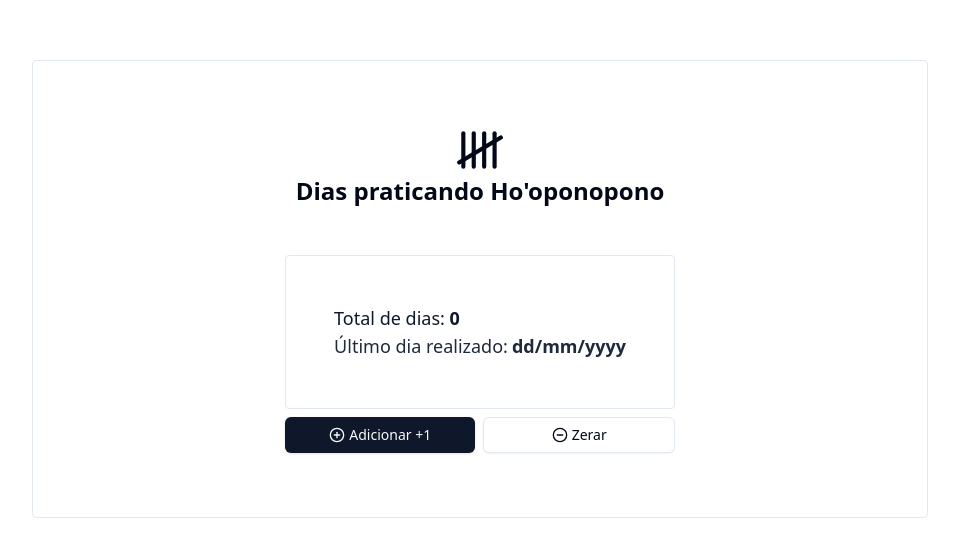
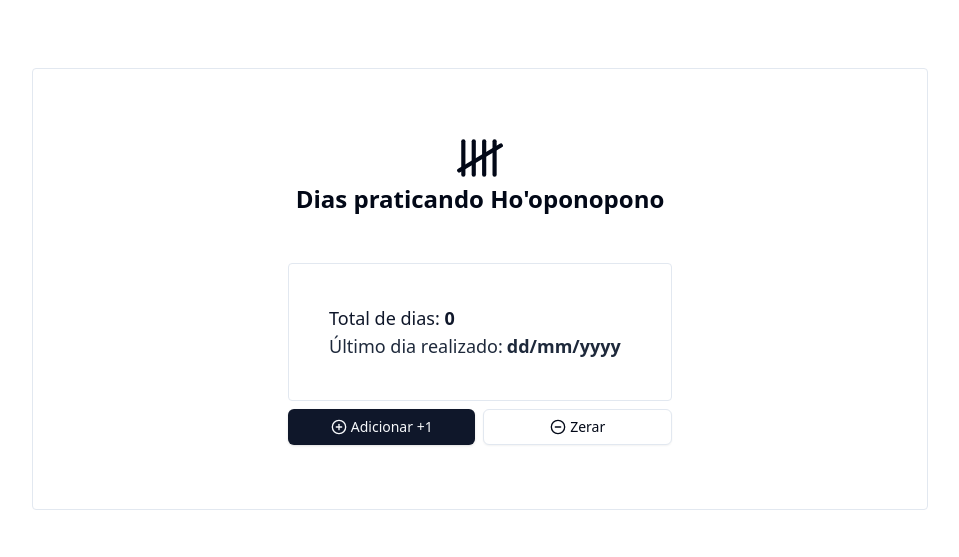
Before and after one commit to IgorAlvesR/day-counter, a React (Vite) app: page / in a window 1280 px wide. Shown: the part 111-668 px from the top of the page, without its empty margins (160-1119 px from the left). Built offline with nearby package versions, Linux system fonts and the light colour scheme; the HTML template or start-up script is replaced by a standard one.

Commit message:
fix: ajusta tamanho do card.

```diff
--- a/src/components/CardAccountantInfo.tsx
+++ b/src/components/CardAccountantInfo.tsx
@@ -6,7 +6,7 @@ type CardAccountantInfoProps = {
 function CardAccountantInfo({ lastDayHeld, total }: CardAccountantInfoProps) {
   return (
     <>
-      <div className="min-w-72 md:min-w-96 flex flex-col rounded border border-slate-200 p-12">
+      <div className="min-w-72 md:min-w-96 flex flex-col rounded border border-slate-200 p-10">
         <p className="text-sm md:text-lg font-medium text-slate-900">
           Total de dias: <span className="text-lg font-semibold">{total}</span>
         </p>
```
